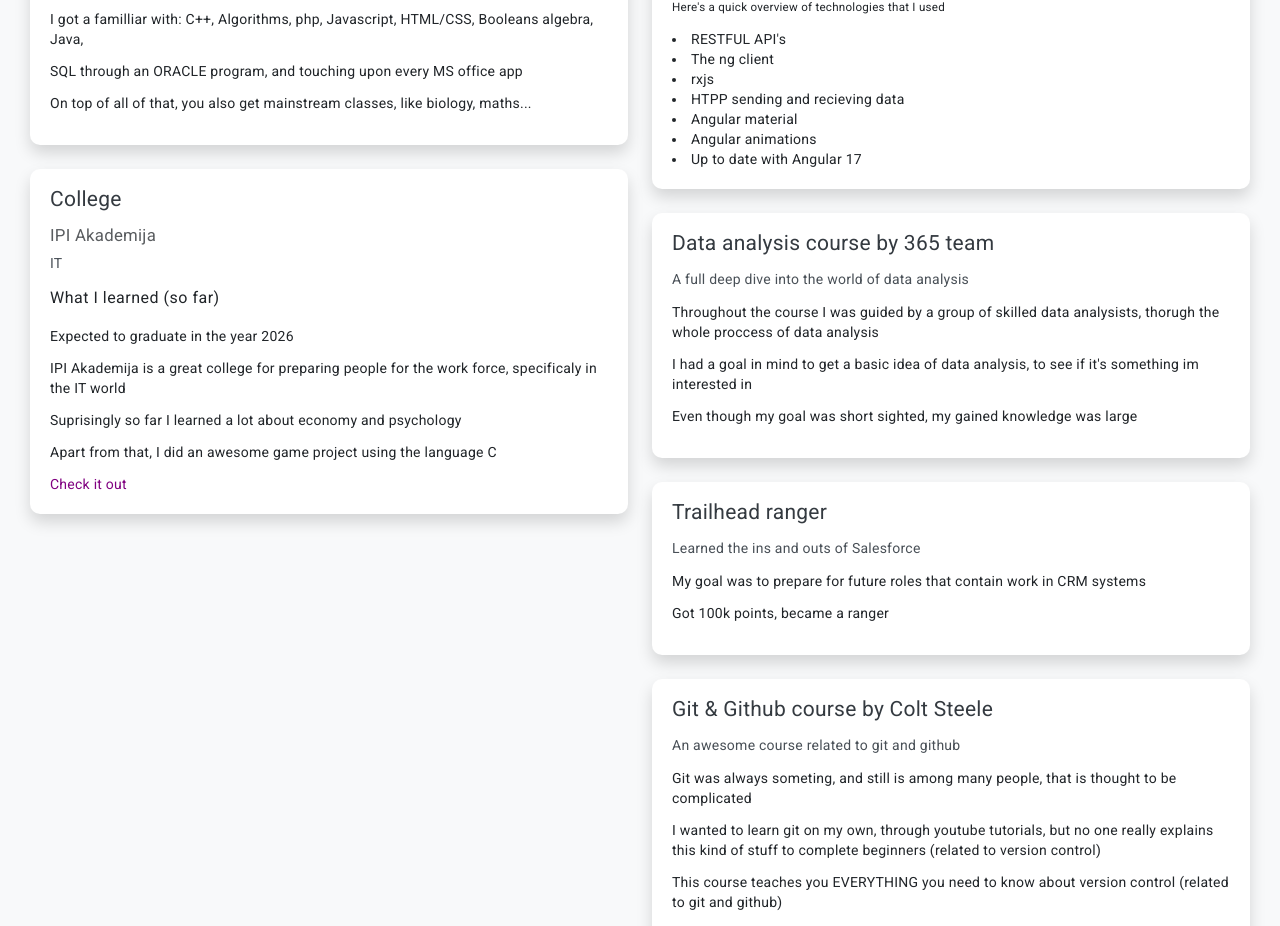
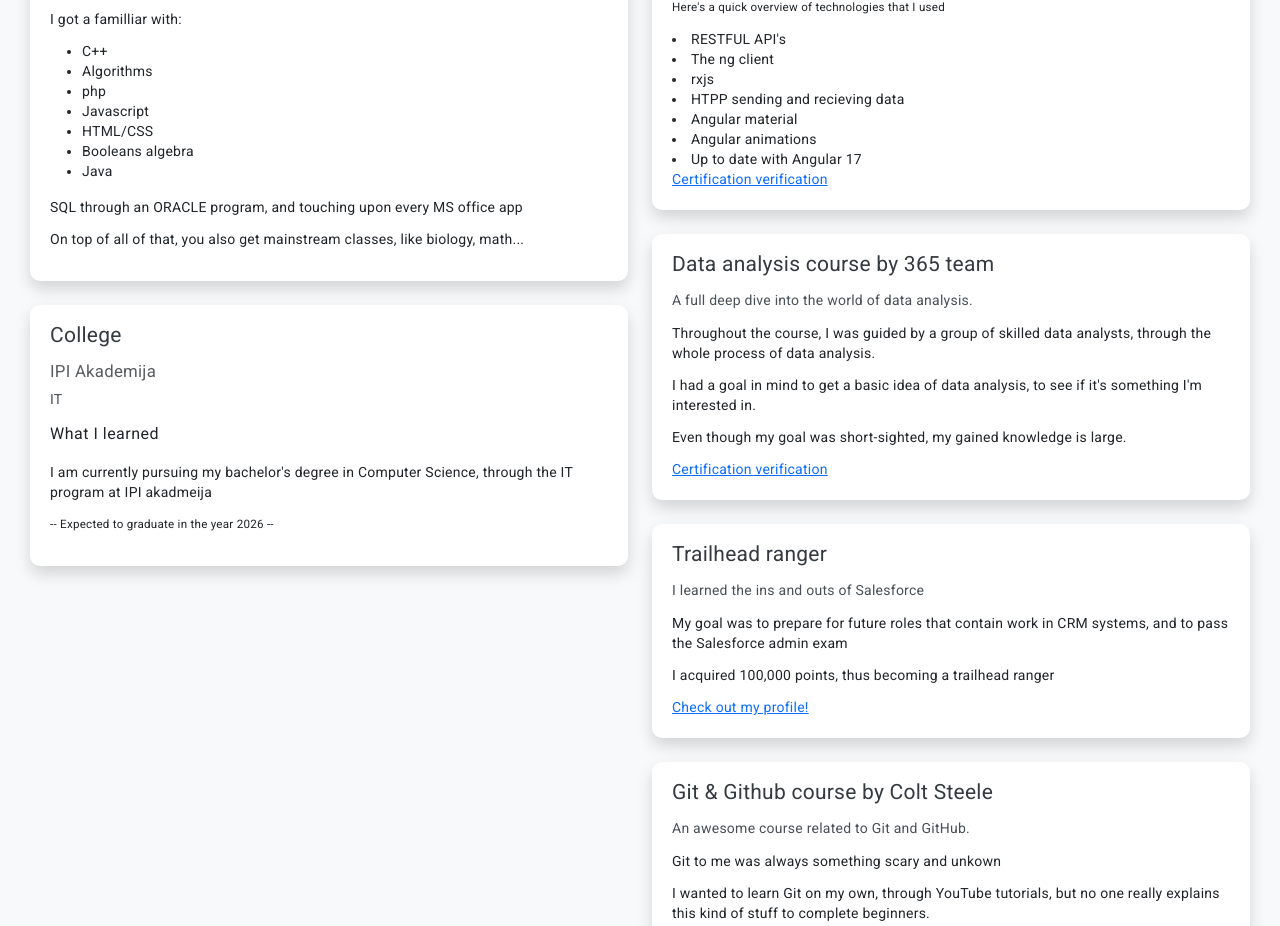
Before and after one commit to B4akir/CV, an Angular app: page /education in a window 1280 px wide. Shown: the part 680-1606 px from the top of the page. Built offline with nearby package versions, Linux system fonts and the light colour scheme; what ngx-clipboard would draw is missing.

Commit message:
Fix spelling errors

```diff
--- a/src/app/pages/education/education.component.html
+++ b/src/app/pages/education/education.component.html
@@ -16,9 +16,33 @@
           <p class="card-text">IT</p>
           <h4>What i learned</h4>
           <p>Gimnazija "Dr. Mustafa Kamaric" is a revolutiory higschool. Teaching kids from a young age, a lot about the IT world.</p>
-          <p>I got a familliar with: C++, Algorithms, php, Javascript, HTML/CSS, Booleans algebra, Java,</p>
+          <p>I got a familliar with:
+            <ul>
+              <li>
+                C++
+              </li>
+              <li>
+                Algorithms
+              </li>
+              <li>
+                php
+              </li>
+              <li>
+                Javascript
+              </li>
+              <li>
+                HTML/CSS
+              </li>
+              <li>
+                Booleans algebra
+              </li>
+              <li>
+                Java
+              </li>
+            </ul>
           <p>SQL through an ORACLE program, and touching upon every MS office app</p>
-          <p>On top of all of that, you also get mainstream classes, like biology, maths...</p>
+          <p>On top of all of that, you also get mainstream classes, like biology, math...</p>
+
         </div>
 
       </div>
@@ -28,12 +52,11 @@
           <h5 class="card-title mb-3">College</h5>
           <h6 class="card-subtitle mb-2 text-muted">IPI Akademija</h6>
           <p class="card-text">IT</p>
-          <h4>What I learned (so far)</h4>
-          <p>Expected to graduate in the year 2026</p>
-          <p>IPI Akademija is a great college for preparing people for the work force, specificaly in the IT world</p>
-          <p>Suprisingly so far I learned a lot about economy and psychology</p>
-          <p>Apart from that, I did an awesome game project using the language C </p>
-          <a type="button" (click)="gotoProjects()" style="color:purple">Check it out</a>
+          <h4>What I learned</h4>
+
+          <p>I am currently pursuing my bachelor's degree in Computer Science, through the IT program at IPI akadmeija</p>
+          <h5>-- Expected to graduate in the year 2026 --</h5>
+
        </div>
       </div>
       <!-- Add more cards as needed -->
@@ -71,17 +94,21 @@
           <li>
             Up to date with Angular 17
           </li>
+          <p class="card-text"> <a href="https://www.udemy.com/certificate/UC-652dd0d8-73e9-49f6-9731-0d76d6b59b15/" target="_blank">Certification verification</a></p>
         </div>
+
+
       </div>
       <!-- Certification 2 -->
       <div class="card mb-4 shadow">
         <div class="card-body">
           <h5 class="card-title mb-3">Data analysis course by 365 team</h5>
 
-          <p class="card-text"> A full deep dive into the  world of data analysis</p>
-          <p>Throughout the course I was guided by a group of skilled data analysists, thorugh the whole proccess of data analysis</p>
-          <p>I had a goal in mind to get a basic idea of data analysis, to see if it's something im interested in</p>
-          <p>Even though my goal was short sighted, my gained knowledge was large</p>
+          <p class="card-text">A full deep dive into the world of data analysis.</p>
+          <p>Throughout the course, I was guided by a group of skilled data analysts, through the whole process of data analysis.</p>
+          <p>I had a goal in mind to get a basic idea of data analysis, to see if it's something I'm interested in.</p>
+          <p>Even though my goal was short-sighted, my gained knowledge is large.</p>
+          <p class="card-text"> <a href="https://www.udemy.com/certificate/UC-9a936ee8-e883-475e-95c4-a86e346db14c/" target="_blank">Certification verification</a></p>
         </div>
       </div>
 
@@ -89,9 +116,10 @@
         <div class="card-body">
           <h5 class="card-title mb-3">Trailhead ranger</h5>
 
-          <p class="card-text">Learned the ins and outs of Salesforce</p>
-          <p>My goal was to prepare for future roles that contain work in CRM systems</p>
-          <p>Got 100k points, became a ranger</p>
+          <p class="card-text">I learned the ins and outs of Salesforce</p>
+          <p>My goal was to prepare for future roles that contain work in CRM systems, and to pass the Salesforce admin exam</p>
+          <p>I acquired 100,000 points, thus becoming a trailhead ranger</p>
+          <p class="card-text"> <a href="https://www.salesforce.com/trailblazer/bbukvic" target="_blank">Check out my profile!</a></p>
         </div>
       </div>
 
@@ -99,11 +127,12 @@
         <div class="card-body">
           <h5 class="card-title mb-3">Git & Github course by Colt Steele</h5>
 
-          <p class="card-text">An awesome course related to git and github</p>
-          <p>Git was always someting, and still is among many people, that is thought to be complicated</p>
-          <p>I wanted to learn git on my own, through youtube tutorials, but no one really explains this kind of stuff to complete beginners (related to version control)</p>
-          <p>This course teaches you EVERYTHING you need to know about version control (related to git and github)</p>
-          <p>I  had a goal in mind to learn git, to become a better asset to developer teams</p>
+          <p class="card-text">An awesome course related to Git and GitHub.</p>
+          <p>Git to me was always something scary and unkown</p>
+          <p>I wanted to learn Git on my own, through YouTube tutorials, but no one really explains this kind of stuff to complete beginners.</p>
+          <p>This course teaches you everything you need to know about version control (related to Git and GitHub).</p>
+          <p>I had a goal in mind to learn Git, to become a better asset to developer teams.</p>
+          <p class="card-text"> <a href="https://www.udemy.com/certificate/UC-68447e77-4808-4be0-b273-9a6a7ab957f0/" target="_blank">Certification verification</a></p>
         </div>
       </div>
 
@@ -112,8 +141,7 @@
           <h5 class="card-title mb-3">Salesforce admin exam preperation course by David Massey</h5>
 
           <p class="card-text">David Massey is a lead solutions engineer @ salesoforce UK.</p>
-            <p>He IS! the guy that can tech you salesforce</p>
-            <p>Thorugh out the course i learned learning systems designed to boost your probability of passing the course</p>
+            <p>Thorugh out the course I learned learning systems designed to boost your probability of passing the admin exam</p>
             <p>I had a goal in mind to prepare myself for the Salesforce exam</p>
         </div>
       </div>
--- a/src/app/pages/experience/experience.component.html
+++ b/src/app/pages/experience/experience.component.html
@@ -11,7 +11,7 @@
         <div class="card-body">
           <h2 class="card-title mb-3 " style="color:#07031A">Data entry assistant</h2>
           <h3 class="card-subtitle mb-2 text-muted">StorsenDigital</h3>
-          <p class="card-text">A paid internship role where I learned a lot about the current state of the global job eco-system</p>
+          <p class="card-text">A paid internship role where I learned a lot about the current state of the global job ecosystem</p>
           <ul>
             <p>Some of my tasks:</p>
             <li>
@@ -35,7 +35,7 @@
         <div class="card-body">
           <h2 class="card-title mb-3 " style="color:#07031A">Currently pursuing</h2>
           <h3 class="card-subtitle mb-2 text-muted">Junior software developer position</h3>
-          <p class="card-text">I want to prove to the world that a college degree is not needed for a developer job. My goal is to teach others that knowledge is key, not a signature</p>
+          <p class="card-text">I want to prove to the world that a college degree is not needed for a developer job. My goal is to teach others that knowledge is key, not a piece of paper with a stamp on it</p>
           <ul>
             <p>Currently learning</p>
             <li>
--- a/src/app/pages/home/home.component.html
+++ b/src/app/pages/home/home.component.html
@@ -37,7 +37,7 @@
       <p>I would say that my high school is more of a college, than a basic education institute</p>
 
       <h1>College education</h1>
-      <p>Apart from my highschool education, I am currently pursuing a bachelors degree in Computer Science at IPI Akademija</p>
+      <p>Apart from my highschool education, I am currently pursuing a bachelor's degree in Computer Science at IPI Akademija</p>
       <p>I enrolled in 2023, and I expect to finish in 2026</p>
 
       <h1>Passion for learning</h1>
--- a/src/app/pages/projects/projects.component.html
+++ b/src/app/pages/projects/projects.component.html
@@ -11,7 +11,7 @@
         <a (click)="imgClick(0)" type="button"><img src="assets/AngularStranica.png" class="card-img-top py-2" alt="Project 1" style="height: 300px; object-fit: contain;"> </a>
         <div class="card-body">
           <h4 class="card-title">Angular</h4>
-          <p class="card-text">An Angular shop </p>
+          <p class="card-text">An Angular project made by following a course.</p>
           <a href="https://angular-shop-base.web.app/recipes" class="btn btn-primary mr-4" target="_blank">Try it out!</a>
           <a href="https://github.com/B4akir/Angular-Shop" class="btn btn-outline-primary" target="_blank">Github</a>
         </div>
```
